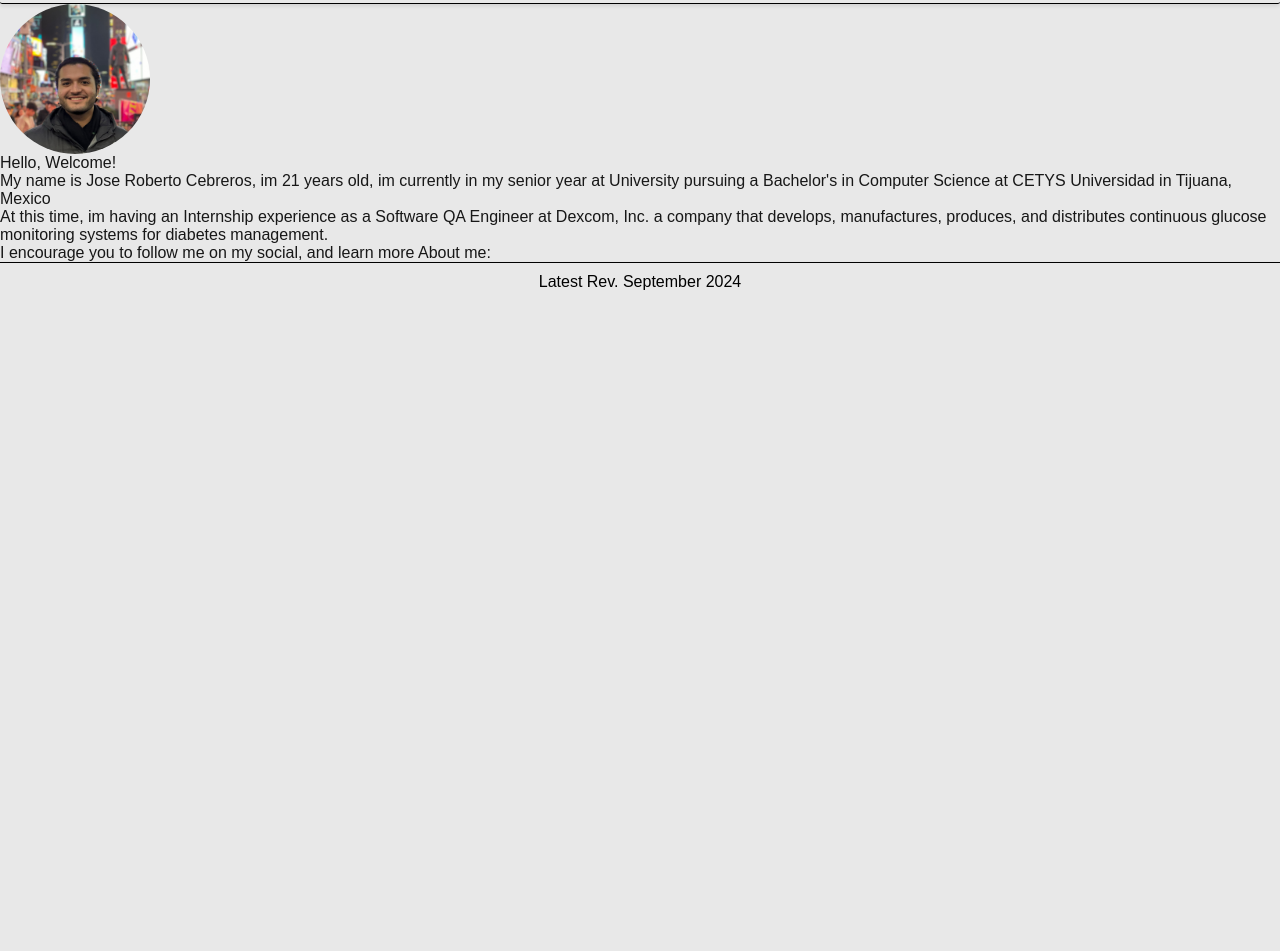
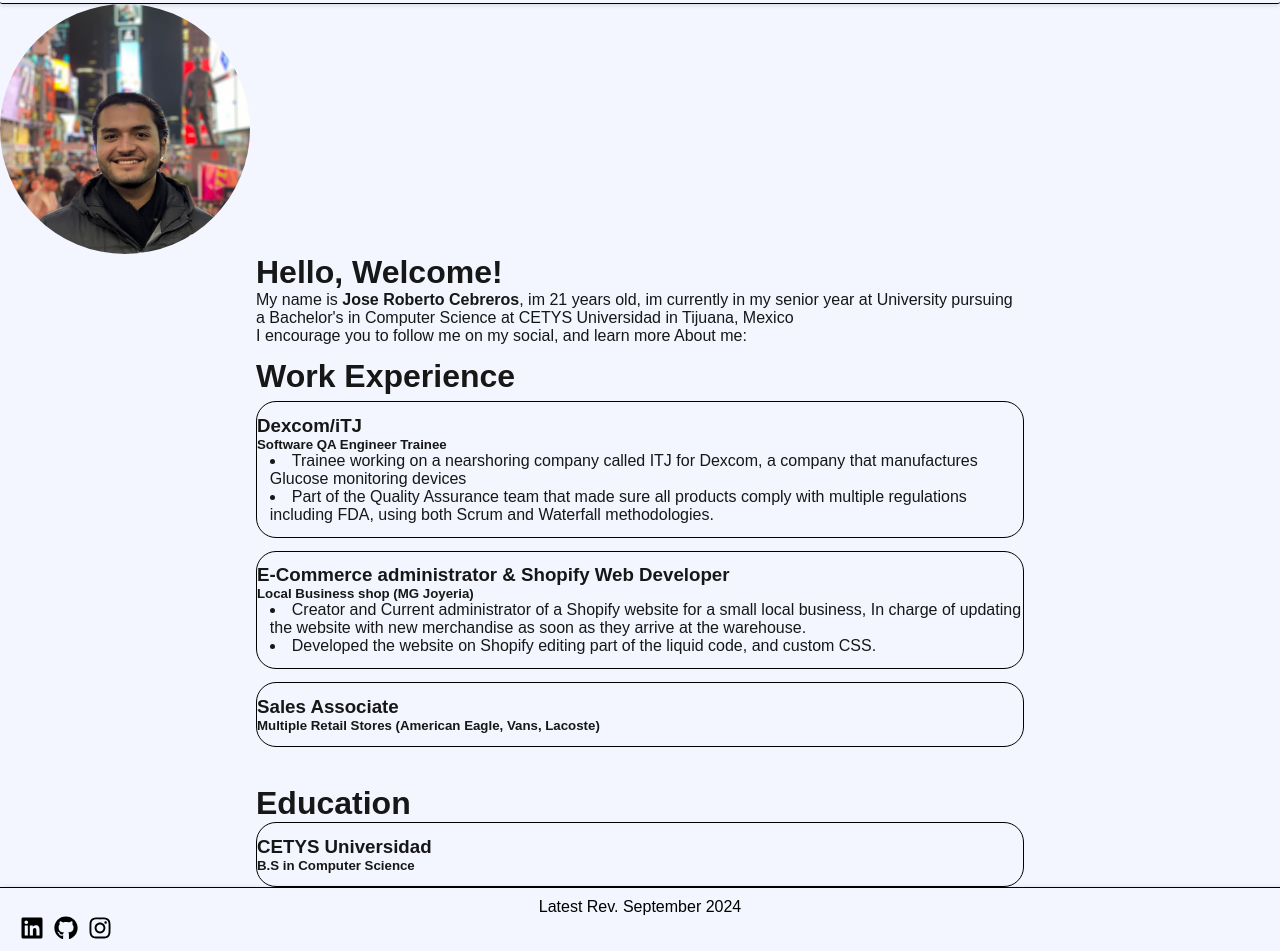
Before and after one commit to JRCEGA/WebPortfolioCGJR, a Next.js app: page / in a window 1280 px wide. Shown: the part 54-1005 px from the top of the page. Before the commit the page ends 800 px from the top, so only its background shows below. Built offline with nearby package versions, Linux system fonts and the light colour scheme.

Commit message:
1st Commit Windows

```diff
--- /dev/null
+++ b/pages/SocialMedia.tsx
@@ -0,0 +1,35 @@
+import React from 'react';
+import { FaLinkedin, FaGithub, FaTwitter, FaInstagram } from 'react-icons/fa'; // Import the icons you need
+
+const SocialMedia: React.FC = () => {
+  return (
+    <div style={{ display: 'flex', gap: '10px' }}>
+      <a
+        href="https://www.linkedin.com/in/jrcega"
+        target="_blank"
+        rel="noopener noreferrer"
+        aria-label="LinkedIn"
+      >
+        <FaLinkedin size={24} />
+      </a>
+      <a
+        href="https://github.com/JRCEGA"
+        target="_blank"
+        rel="noopener noreferrer"
+        aria-label="GitHub"
+      >
+        <FaGithub size={24} />
+      </a>
+      <a
+        href="https://twitter.com/yourprofile"
+        target="_blank"
+        rel="noopener noreferrer"
+        aria-label="Twitter"
+      >
+        <FaInstagram size={24} />
+      </a>
+    </div>
+  );
+};
+
+export default SocialMedia;
--- a/pages/index.tsx
+++ b/pages/index.tsx
@@ -1,6 +1,8 @@
 import Head from "next/head";
 import Image from "next/image";
 import localFont from "next/font/local";
+import { FaGithub, FaLinkedin } from "react-icons/fa";
+import SocialMedia from "./SocialMedia";
 
 const geistSans = localFont({
   src: "./fonts/GeistVF.woff",
@@ -23,7 +25,7 @@ export default function Home() {
         <link rel="icon" href="/favicon.ico" />
       </Head>
       <header>
-        <h1>Jose Roberto Cebreros</h1>
+        <h1>Jose</h1>
       </header>
       <main>
         <div className="SelfPortrait">
@@ -34,13 +36,49 @@ export default function Home() {
             height={300}
           />
         </div>
-        <p>Hello, Welcome!</p>
-        <p>My name is Jose Roberto Cebreros, im 21 years old, im currently in my senior year at University pursuing a Bachelor's in Computer Science at CETYS Universidad in Tijuana, Mexico</p>
-        <p>At this time, im having an Internship experience as a Software QA Engineer at Dexcom, Inc. a company that develops, manufactures, produces, and distributes continuous glucose monitoring systems for diabetes management.</p>
-        <p>I encourage you to follow me on my social, and learn more About me:</p>
+        <div className="IntroText">
+          <h1>Hello, Welcome!</h1>
+          <p>My name is <b>Jose Roberto Cebreros</b>, im 21 years old, im currently in my senior year at University pursuing a Bachelor's in Computer Science at CETYS Universidad in Tijuana, Mexico</p>
+          <p>I encourage you to follow me on my social, and learn more About me:</p>
+        </div>
+        <div className="WorkExperience">
+          <h1>Work Experience</h1>
+          <div className="WorkExperienceContainer">
+            <div className="Work1">
+              <h3>Dexcom/iTJ</h3>
+              <h5>Software QA Engineer Trainee</h5>
+              <ul>
+                <li>Trainee working on a nearshoring company called ITJ for Dexcom, a company that manufactures Glucose monitoring
+                devices</li>
+                <li>Part of the Quality Assurance team that made sure all products comply with multiple regulations including FDA, using
+                both Scrum and Waterfall methodologies.</li>
+              </ul>
+            </div>
+            <div className="Work2">
+              <h3>E-Commerce administrator & Shopify Web Developer</h3>
+              <h5>Local Business shop (MG Joyeria)</h5>
+              <ul>
+                <li>Creator and Current administrator of a Shopify website for a small local business, In charge of updating the website with new merchandise as soon as they arrive at the warehouse.</li>
+                <li>Developed the website on Shopify editing part of the liquid code, and custom CSS.</li>
+              </ul>
+            </div>
+            <div className="Work3">
+              <h3>Sales Associate</h3>
+              <h5>Multiple Retail Stores (American Eagle, Vans, Lacoste)</h5>
+            </div>
+          </div>
+        </div>
+        <div className="Education">
+          <h1>Education</h1>
+          <div className="EducationContainer">
+            <h3>CETYS Universidad</h3>
+            <h5>B.S in Computer Science</h5>
+          </div>
+        </div>
       </main>
       <footer>
         <p>Latest Rev. September 2024</p>
+        <SocialMedia />
       </footer>
 
     </>
--- a/styles/globals.css
+++ b/styles/globals.css
@@ -1,11 +1,11 @@
 :root {
-  --background: #e8e8e8;
+  --background: #F3F6FF;
   --foreground: #171717;
 }
 
 @media (prefers-color-scheme: dark) {
   :root {
-    --background: #0a0a0a;
+    --background: #323444;
     --foreground: #ededed;
   }
 }
@@ -54,15 +54,15 @@ header {
 
 footer {
   border-top: 0.5px solid black;
-  box-shadow: 0 2px 4px rgba(0, 0, 0, 0.1);
+  box-shadow: 2px 0 4px rgba(0, 0, 0, 0.1);
   color: #000000;
   padding: 10px 20px;
   text-align: center;
 }
 
 .SelfPortrait {
-  width: 150px; /* Define the width of the circular crop */
-  height: 150px; /* Define the height of the circular crop */
+  width: 250px; /* Define the width of the circular crop */
+  height: 250px; /* Define the height of the circular crop */
   border-radius: 50%; /* Makes the element circular */
   overflow: hidden; /* Ensures the content is clipped to the circle */
   display: flex; /* Optional: centers content inside */
@@ -75,3 +75,58 @@ footer {
   width: 100%; /* Fills the entire container */
   height: 100%; /* Fills the entire container */
 }
+
+.IntroText {
+  padding: 0 20vw;
+}
+
+.WorkExperience {
+  padding: 0 20vw;
+  margin-top: 1vw;
+}
+
+.WorkExperienceContainer {
+  padding: 0.5vw 0;
+}
+
+.Work1 {
+  padding: 1vw 0;
+  border: 1px solid black;
+  border-radius: 20px;
+  margin-bottom: 1vw;
+}
+
+.Work1 ul {
+  padding-left: 1vw;
+  list-style-position: inside;
+}
+
+.Work2 {
+  padding: 1vw 0;
+  border: 1px solid black;
+  border-radius: 20px;
+  margin-bottom: 1vw;
+}
+
+.Work2 ul {
+  padding-left: 1vw;
+  list-style-position: inside;
+}
+
+.Work3 {
+  padding: 1vw 0;
+  border: 1px solid black;
+  border-radius: 20px;
+}
+
+.Education {
+  padding: 0 20vw;
+  margin-top: 2.5vw;
+}
+
+.EducationContainer{
+  padding-top: 1vw;
+  border: 1px solid black;
+  border-radius: 20px;
+  padding-bottom: 1vw;
+}
```
Also changed, not shown: package.json (+4 -3 lines), 1 other file (tests, documents, lock files or other folders).
